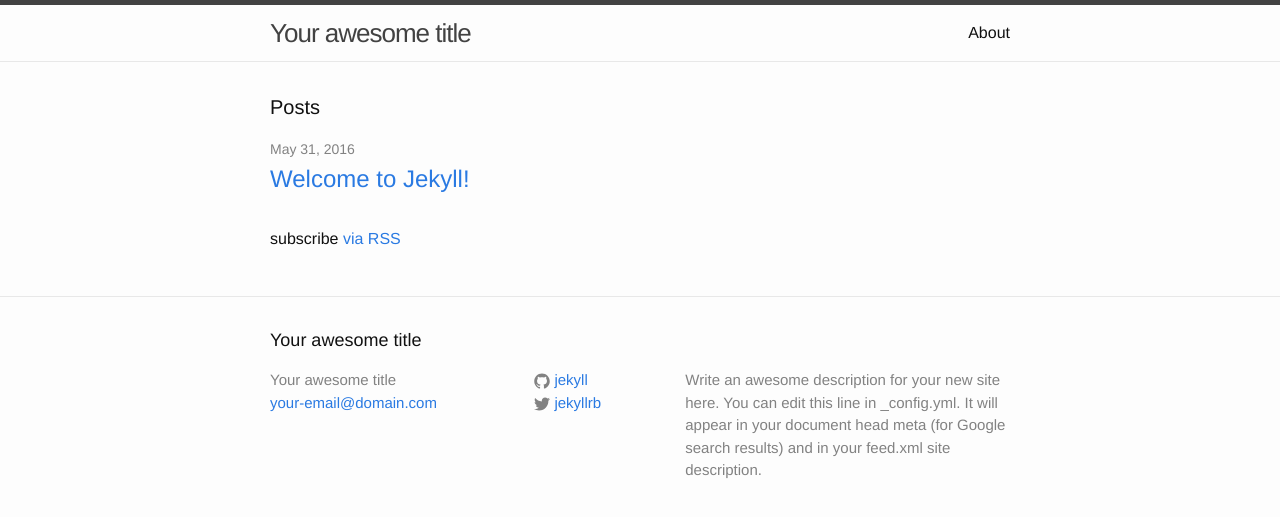
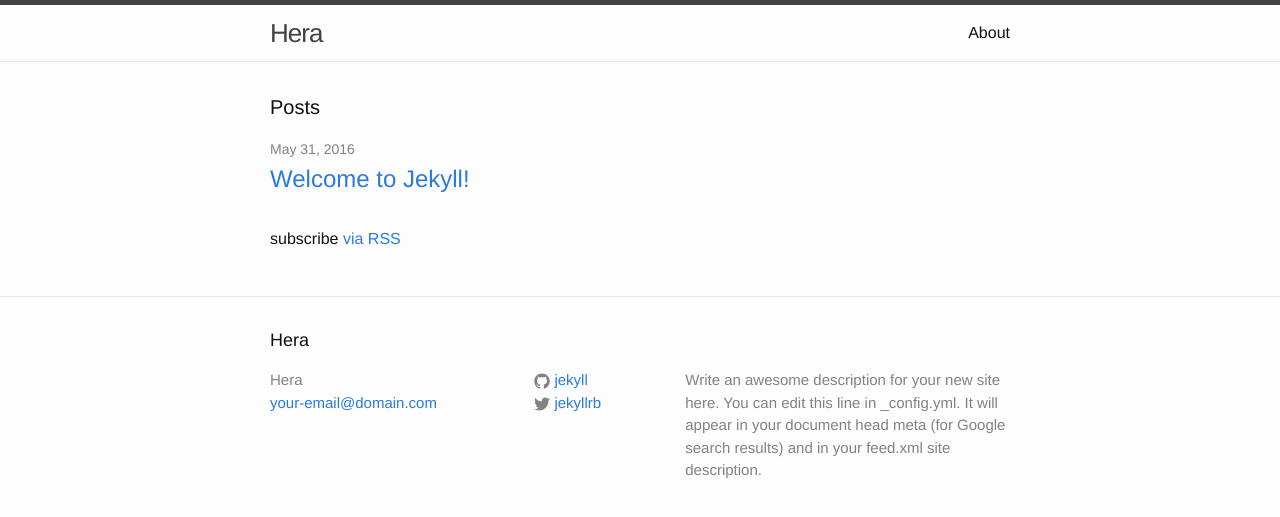
Before and after one commit to kristbergur/kristbergur.github.io, a Jekyll site: the page built from index.html, in a window 1280 px wide. Shown: the top 517 px of the page. Built offline with Jekyll 4.4.1, drawn with Linux system fonts in a browser that asks for light colours.

Commit message:
Update _config.yml

```diff
--- a/_config.yml
+++ b/_config.yml
@@ -6,7 +6,7 @@
 # 'jekyll serve'. If you change this file, please restart the server process.
 
 # Site settings
-title: Your awesome title
+title: Hera
 email: your-email@domain.com
 description: > # this means to ignore newlines until "baseurl:"
   Write an awesome description for your new site here. You can edit this
```
